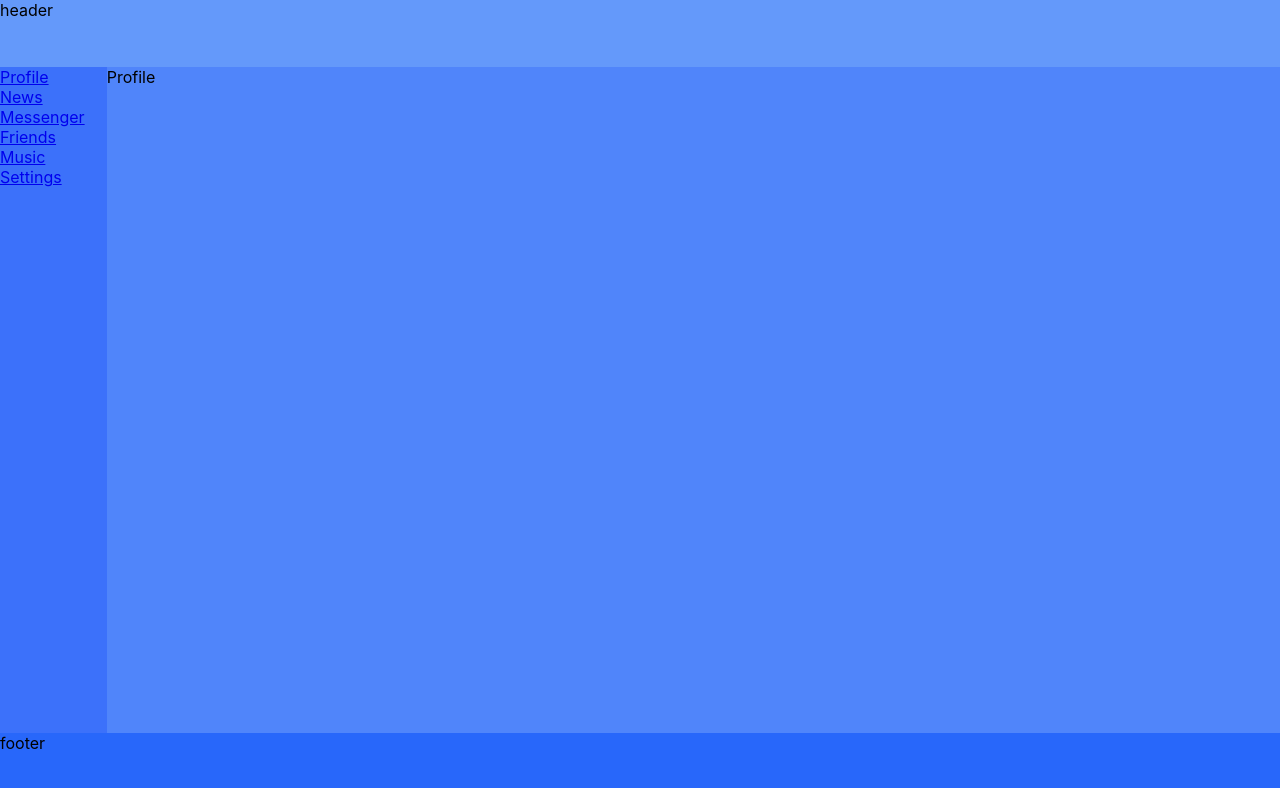
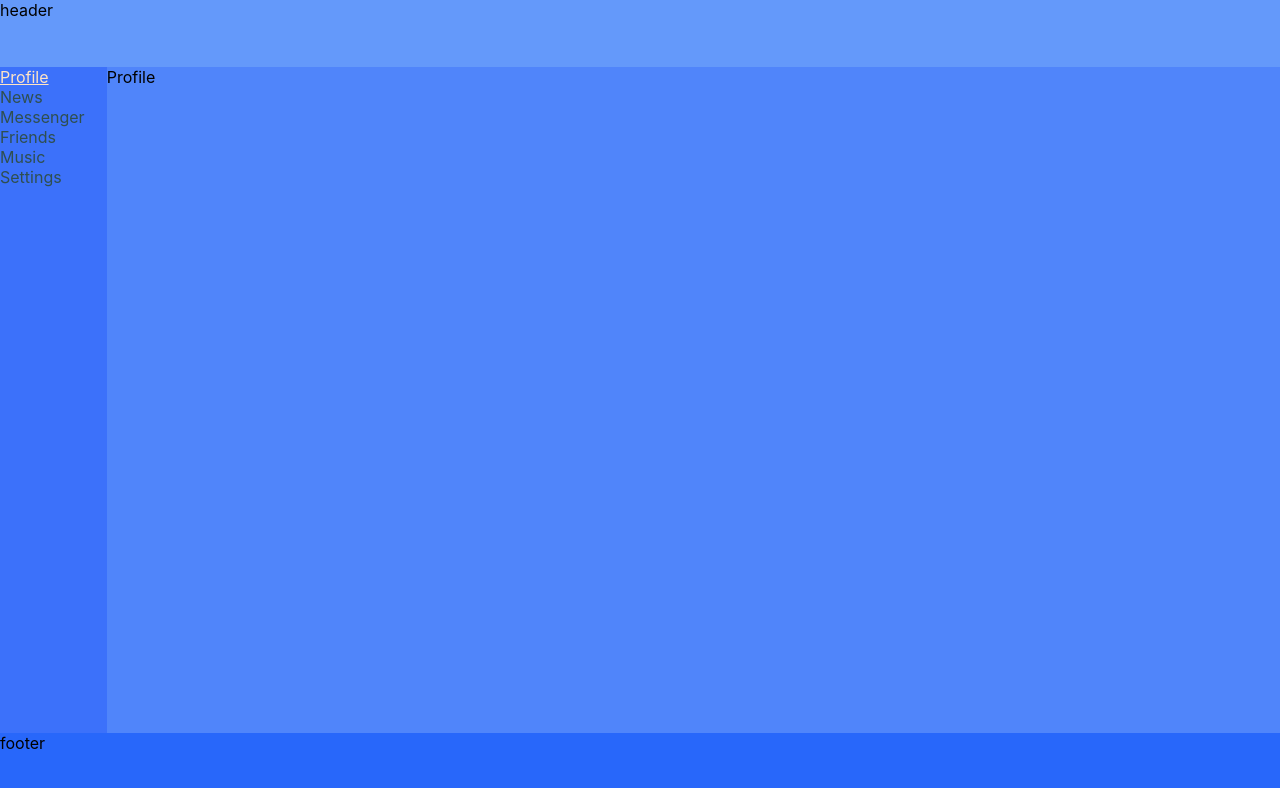
Before and after one commit to boevoivertolet/casecook-hooks, a React (Create React App) app: page /profile in a window 1280 px wide. Shown: the top 788 px of the page. Built offline with nearby package versions, Linux system fonts and the light colour scheme.

Commit message:
add active class for links

```diff
--- a/src/components/content/Content.tsx
+++ b/src/components/content/Content.tsx
@@ -1,4 +1,4 @@
-import { Routes, Route } from 'react-router-dom'
+import { Routes, Route, Navigate } from 'react-router-dom'
 import { Profile } from '../../pages/Profile/Profile'
 import { News } from '../../pages/News/News'
 import { Messenger } from '../../pages/Messenger/Messenger'
@@ -11,7 +11,10 @@ export function Content() {
       return (
             <div>
                   <Routes>
-                        <Route path={'/'} element={<Profile />} />
+                        <Route
+                              path={'/'}
+                              element={<Navigate to={'/profile'} />}
+                        />
 
                         <Route path={'profile'} element={<Profile />} />
                         <Route path={'news'} element={<News />} />
--- /dev/null
+++ b/src/components/nav/Nav.module.css
@@ -0,0 +1,8 @@
+.navLink {
+      text-decoration: none;
+      color: darkslategray;
+}
+.active {
+      text-decoration: underline;
+      color: bisque;
+}
--- a/src/components/nav/Nav.tsx
+++ b/src/components/nav/Nav.tsx
@@ -1,25 +1,68 @@
 import { NavLink } from 'react-router-dom'
+import s from './Nav.module.css'
 
 export function Nav() {
       return (
             <div>
                   <div>
-                        <NavLink to={'/profile'}>Profile</NavLink>
+                        <NavLink
+                              className={({ isActive }) =>
+                                    isActive ? s.active : s.navLink
+                              }
+                              to={'/profile'}
+                        >
+                              Profile
+                        </NavLink>
                   </div>
                   <div>
-                        <NavLink to={'/news'}>News</NavLink>
+                        <NavLink
+                              className={({ isActive }) =>
+                                    isActive ? s.active : s.navLink
+                              }
+                              to={'/news'}
+                        >
+                              News
+                        </NavLink>
                   </div>
                   <div>
-                        <NavLink to={'/messenger'}>Messenger</NavLink>
+                        <NavLink
+                              className={({ isActive }) =>
+                                    isActive ? s.active : s.navLink
+                              }
+                              to={'/messenger'}
+                        >
+                              Messenger
+                        </NavLink>
                   </div>
                   <div>
-                        <NavLink to={'/friends'}>Friends</NavLink>
+                        <NavLink
+                              className={({ isActive }) =>
+                                    isActive ? s.active : s.navLink
+                              }
+                              to={'/friends'}
+                        >
+                              Friends
+                        </NavLink>
                   </div>
                   <div>
-                        <NavLink to={'/music'}>Music</NavLink>
+                        <NavLink
+                              className={({ isActive }) =>
+                                    isActive ? s.active : s.navLink
+                              }
+                              to={'/music'}
+                        >
+                              Music
+                        </NavLink>
                   </div>
                   <div>
-                        <NavLink to={'/settings'}>Settings</NavLink>
+                        <NavLink
+                              className={({ isActive }) =>
+                                    isActive ? s.active : s.navLink
+                              }
+                              to={'/settings'}
+                        >
+                              Settings
+                        </NavLink>
                   </div>
             </div>
       )
```
